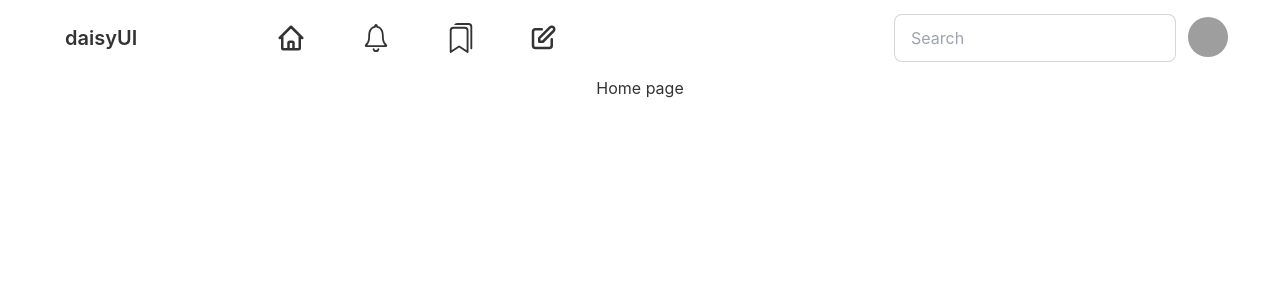
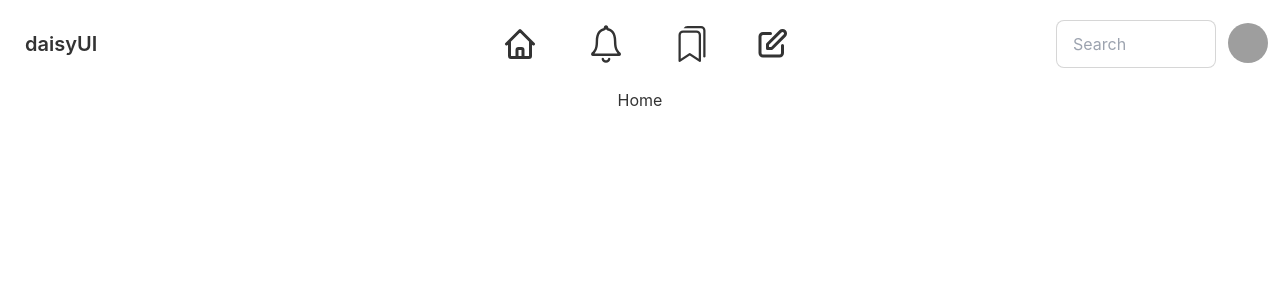
Before and after one commit to Muhammad-Mehedi-Hasan-Opi-Sarker/social-blog, a React (Create React App) app: page / in a window 1280 px wide. Shown: the top 300 px of the page. Built offline with nearby package versions, Linux system fonts and the light colour scheme; grey boxes are pictures that could not be loaded.

Commit message:
it's final navbar

```diff
--- a/src/Pages/Home/Home.js
+++ b/src/Pages/Home/Home.js
@@ -3,7 +3,7 @@
 const Home = () => {
     return (
         <div>
-            <h1>Home page</h1>
+            <h1>Home</h1>
         </div>
     );
 };
--- /dev/null
+++ b/src/Pages/SlideNavbar/Navbar/Navbar.css
@@ -0,0 +1,8 @@
+@media only screen and (max-width:576px){
+    .non{
+        display: none;
+    }
+    .pic{
+        display: none;
+    }
+}
--- a/src/Pages/SlideNavbar/Navbar/Navbar.js
+++ b/src/Pages/SlideNavbar/Navbar/Navbar.js
@@ -2,34 +2,45 @@
 import { HiOutlineHome, HiOutlinePencilAlt } from 'react-icons/hi';
 import { IoIosNotificationsOutline } from 'react-icons/io';
 import { BsBookmarks } from 'react-icons/bs';
-import { Link, Outlet } from "react-router-dom";
+import { Link } from "react-router-dom";
+import './Navbar.css';
 
 const Navbar = () => {
+    const nav = <>
+        {/* home  */}
+        <li className='text-4xl lg:ml-3'><Link to='/home'><HiOutlineHome></HiOutlineHome></Link></li>
+        {/* notification  */}
+        <li className='text-5xl lg:ml-3'><a><IoIosNotificationsOutline></IoIosNotificationsOutline></a></li>
+        {/* bookmarks  */}
+        <li className='text-4xl lg:ml-3'><a><BsBookmarks></BsBookmarks></a></li>
+        {/* write post */}
+        <li className='text-4xl lg:ml-3'><Link to='/post'><HiOutlinePencilAlt></HiOutlinePencilAlt></Link></li>
+
+    </>
     return (
-        <div>
-            <div className="navbar bg-base-100 lg:px-12 px-4">
-                <div className="flex-1">
-                    <a className="btn btn-ghost normal-case text-xl">daisyUI</a>
-                </div>
-
-                <div className='flex-none navbar-center'>
-                <ul className="menu menu-horizontal p-0">
-
-                        {/* home  */}
-                        <li className='text-3xl lg:ml-5'><Link to='/home'><HiOutlineHome></HiOutlineHome></Link></li>
-                        {/* notification  */}
-                        <li className='text-4xl lg:ml-5'><a><IoIosNotificationsOutline></IoIosNotificationsOutline></a></li>
-                        {/* bookmarks  */}
-                        <li className='text-3xl lg:ml-5'><a><BsBookmarks></BsBookmarks></a></li>
-                        {/* write post */}
-                        <li className='text-3xl lg:ml-5'><Link to='/post'><HiOutlinePencilAlt></HiOutlinePencilAlt></Link></li>
-                        {/* porfile  */}
+        <div className="navbar bg-base-100">
+            <div className="navbar-start">
+                <div className="dropdown">
+                    <label tabIndex={0} className="btn btn-ghost lg:hidden">
+                        <svg xmlns="http://www.w3.org/2000/svg" className="h-5 w-5" fill="none" viewBox="0 0 24 24" stroke="currentColor"><path strokeLinecap="round" strokeLinejoin="round" strokeWidth="2" d="M4 6h16M4 12h8m-8 6h16" /></svg>
+                    </label>
+                    <ul tabIndex={0} className="menu menu-compact dropdown-content mt-3 p-2 shadow bg-base-100 rounded-box w-52">
+                        {nav}
                     </ul>
                 </div>
+                <a className="btn btn-ghost normal-case text-xl">daisyUI</a>
+            </div>
+            <div className="navbar-center hidden lg:flex">
+                <ul className="menu menu-horizontal p-0">
+                    {nav}
+                </ul>
+            </div>
+            <div className="navbar-end gap-2">
 
-                <div className="flex-none gap-2 lg:ml-80">
+                {/* profile pic and search  */}
+
                     <div className="form-control">
-                        <input type="text" placeholder="Search" className="input input-bordered" />
+                        <input type="text" placeholder="Search" className="input input-bordered w-40" />
                     </div>
                     <div className="dropdown dropdown-end">
                         <label tabIndex={0} className="btn btn-ghost btn-circle avatar">
@@ -48,7 +59,7 @@
                             <li><a>Logout</a></li>
                         </ul>
                     </div>
-                </div>
+
             </div>
         </div>
     );
```
